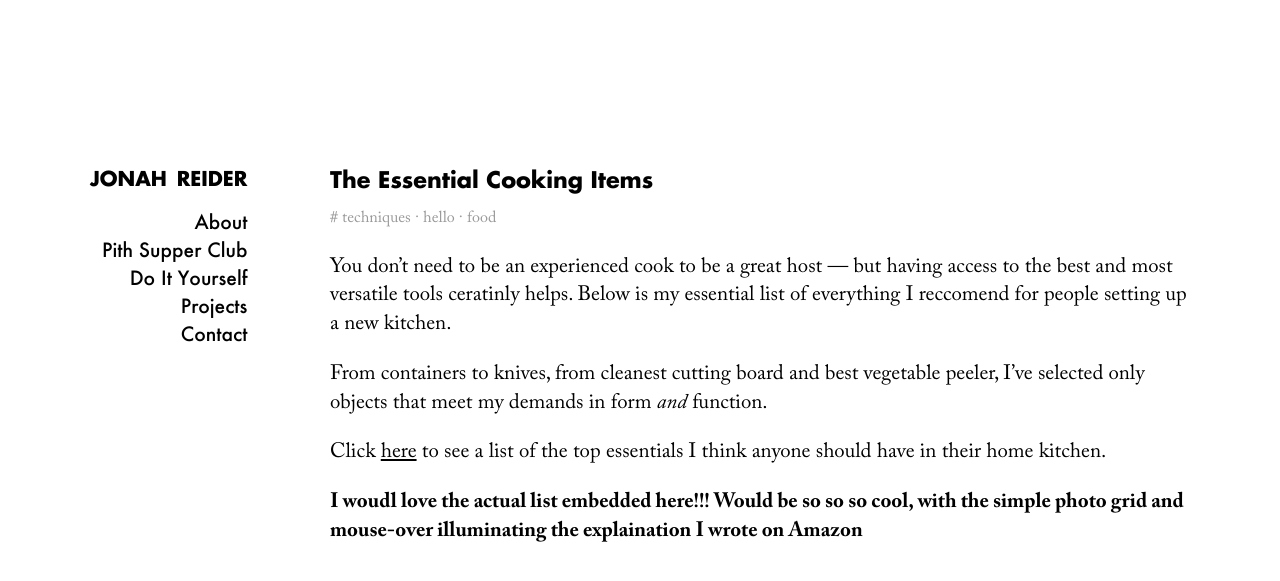
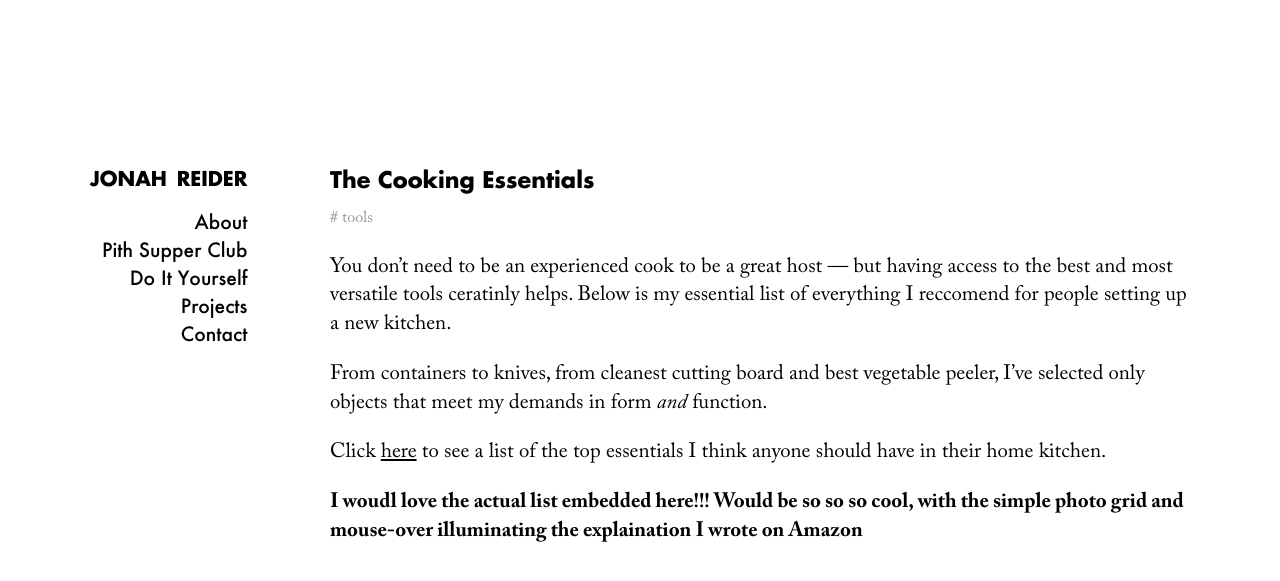
Before and after one commit to zoe-pith/pith-site, a Jekyll site: the page built from _posts/2019-08-10-the-essential-table-settings.md, in a window 1280 px wide. Shown: the top 581 px of the page. Built offline with Jekyll 4.4.1, drawn with Linux system fonts in a browser that asks for light colours.

Commit message:
Update 2019-08-10-the-essential-table-settings.md

```diff
--- a/_posts/2019-08-10-the-essential-table-settings.md
+++ b/_posts/2019-08-10-the-essential-table-settings.md
@@ -1,12 +1,10 @@
 ---
 tags:
-  - techniques
-  - hello
-  - food
-icon: /images/orange.jpg
+  - tools
+icon: kitchen_essentials.jpg
 published: true
-title: The Essential Cooking Items
-important: false
+title: The Cooking Essentials
+important: true
 ---
 You don't need to be an experienced cook to be a great host — but having access to the best and most versatile tools ceratinly helps. Below is my essential list of everything I reccomend for people setting up a new kitchen.
 
```
